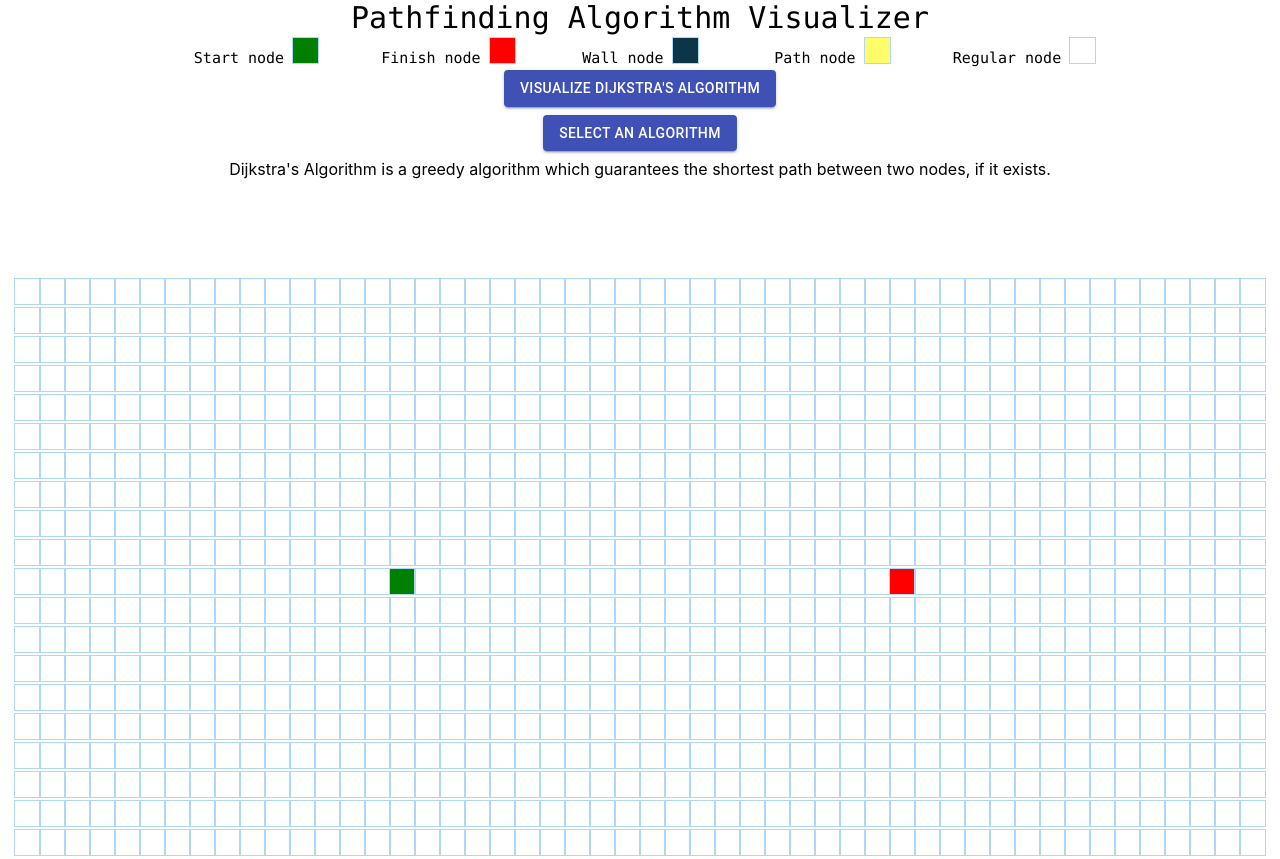
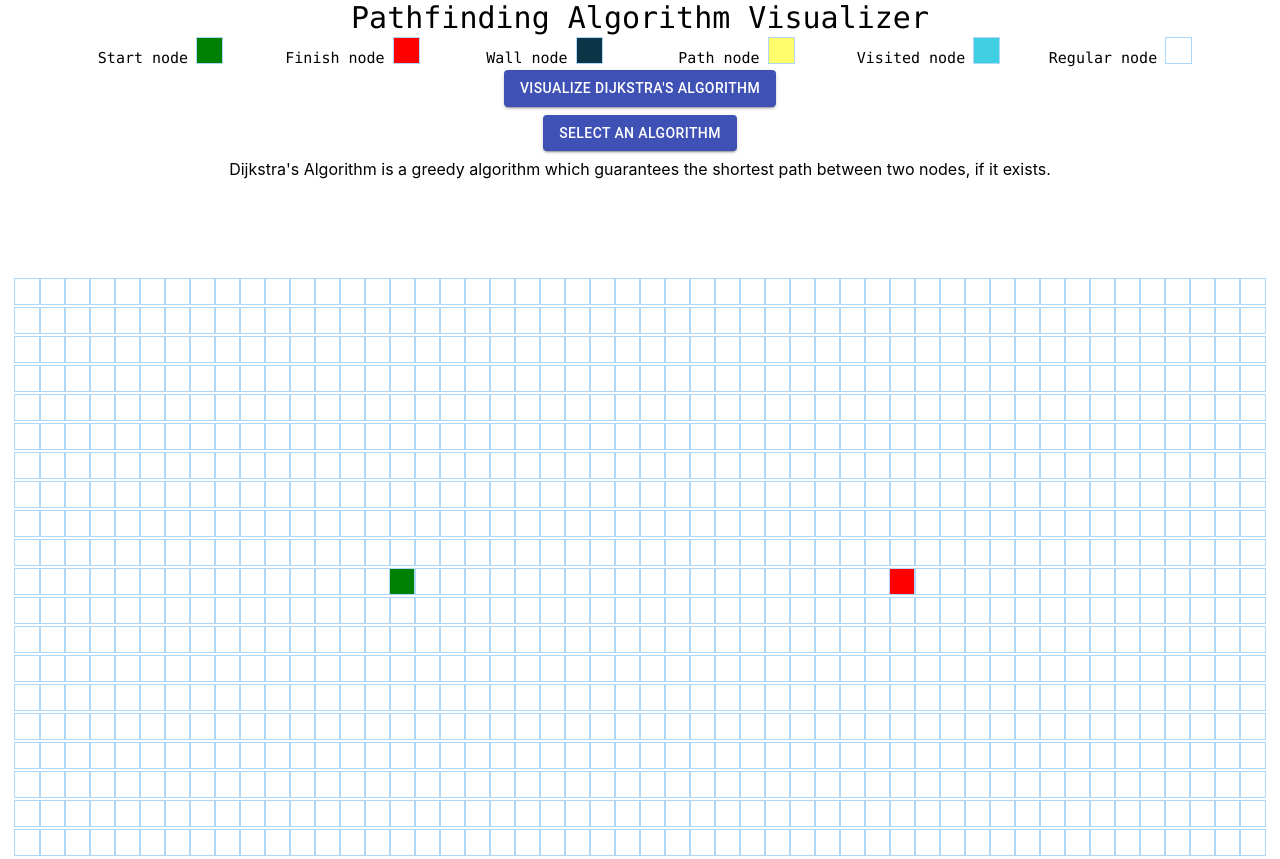
Before and after one commit to jamesbting/Pathfinding-Algorithm-Visualizer, a React (Create React App) app: page / in a window 1280 px wide. Built offline with nearby package versions, Linux system fonts and the light colour scheme.

Commit message:
Added a visited node to the top bar for clarity

```diff
--- a/src/Components/StaticNode/StaticNode.css
+++ b/src/Components/StaticNode/StaticNode.css
@@ -20,3 +20,7 @@
 .node-path {
   background-color: rgb(255, 254, 106);
 }
+
+.node-visited {
+  background-color: rgba(0, 190, 218, 0.75);
+}
--- a/src/Components/StaticNode/StaticNode.jsx
+++ b/src/Components/StaticNode/StaticNode.jsx
@@ -1,10 +1,10 @@
 import React, { Component } from "react";
 
 import "./StaticNode.css";
-
-export default class Node extends Component {
+/// class that represents a static node, that is used with the information box, to depict the different types of nodes
+export default class StaticNode extends Component {
   render() {
-    const { isFinish, isStart, isWall, isPath } = this.props;
+    const { isFinish, isStart, isWall, isPath, isVisited } = this.props;
     //ternary that returns if the node is a start node or finish node
     const extraClassName = isFinish
       ? "node-finish"
@@ -14,6 +14,8 @@ export default class Node extends Component {
       ? "node-wall"
       : isPath
       ? "node-path"
+      : isVisited
+      ? "node-visited"
       : "";
 
     return <div className={`static-node ${extraClassName}`}></div>;
--- a/src/Components/TopBar/TopBar.jsx
+++ b/src/Components/TopBar/TopBar.jsx
@@ -15,6 +15,7 @@ export default class TopBar extends Component {
             {createInformationBox("Finish")}
             {createInformationBox("Wall")}
             {createInformationBox("Path")}
+            {createInformationBox("Visited")}
             {createInformationBox("Regular")}
           </div>
         </div>
@@ -27,6 +28,7 @@ const createInformationBox = (type) => {
   const isFinish = type === "Finish";
   const isWall = type === "Wall";
   const isPath = type === "Path";
+  const isVisited = type === "Visited";
   return (
     <InformationBox
       informationType={`${type}-node`}
@@ -37,6 +39,7 @@ const createInformationBox = (type) => {
           isFinish={isFinish}
           isWall={isWall}
           isPath={isPath}
+          isVisited={isVisited}
         ></StaticNode>
       }
     ></InformationBox>
```
